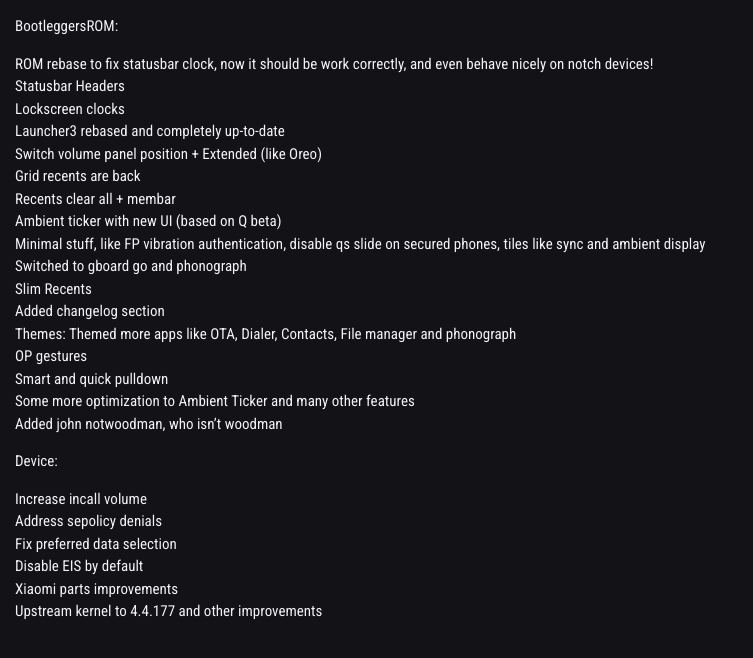
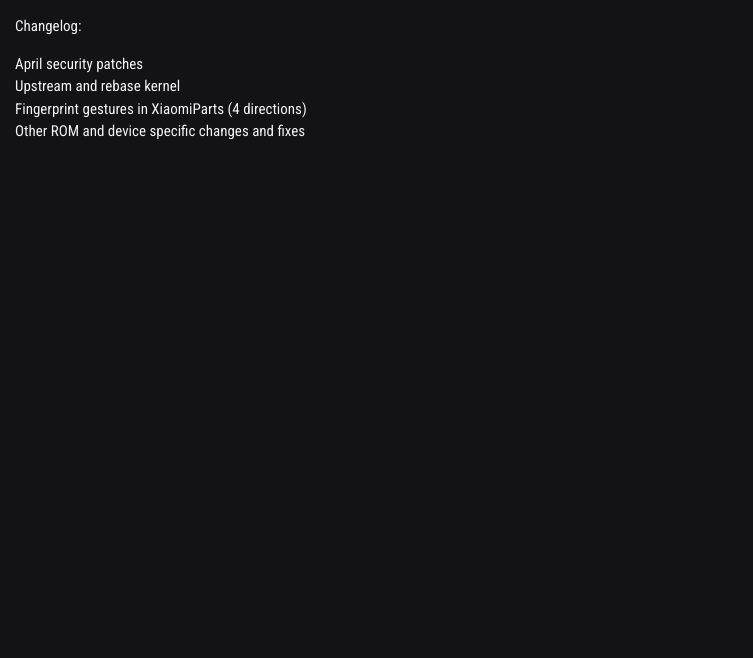
Before and after one commit to tyazx/BootleggersROM-Devices.github.io, a Jekyll site: the page built from _changelog/jasmine_sprout.md, in a window 1280 px wide. Shown: the top 658 px of the page, without its empty margins (0-753 px from the left). Built offline with Jekyll 4.4.1, drawn with Linux system fonts in a browser that asks for light colours; nearby versions of some CDN libraries.

Commit message:
Update jasmine_sprout.md

```diff
--- a/_changelog/jasmine_sprout.md
+++ b/_changelog/jasmine_sprout.md
@@ -3,29 +3,8 @@ title:jasmine_sprout
 layout:changelayout
 ---
 
-BootleggersROM:
-* ROM rebase to fix statusbar clock, now it should be work correctly, and even behave nicely on notch devices!
-* Statusbar Headers
-* Lockscreen clocks
-* Launcher3 rebased and completely up-to-date
-* Switch volume panel position + Extended (like Oreo)
-* Grid recents are back
-* Recents clear all + membar
-* Ambient ticker with new UI (based on Q beta)
-* Minimal stuff, like FP vibration authentication, disable qs slide on secured phones, tiles like sync and ambient display
-* Switched to gboard go and phonograph
-* Slim Recents
-* Added changelog section
-* Themes: Themed more apps like OTA, Dialer, Contacts, File manager and phonograph
-* OP gestures
-* Smart and quick pulldown
-* Some more optimization to Ambient Ticker and many other features
-* Added john notwoodman, who isn't woodman
-
-Device:
-- Increase incall volume
-- Address sepolicy denials
-- Fix preferred data selection
-- Disable EIS by default
-- Xiaomi parts improvements
-- Upstream kernel to 4.4.177 and other improvements
+Changelog:
+* April security patches
+* Upstream and rebase kernel
+* Fingerprint gestures in XiaomiParts (4 directions)
+* Other ROM and device specific changes and fixes
```
